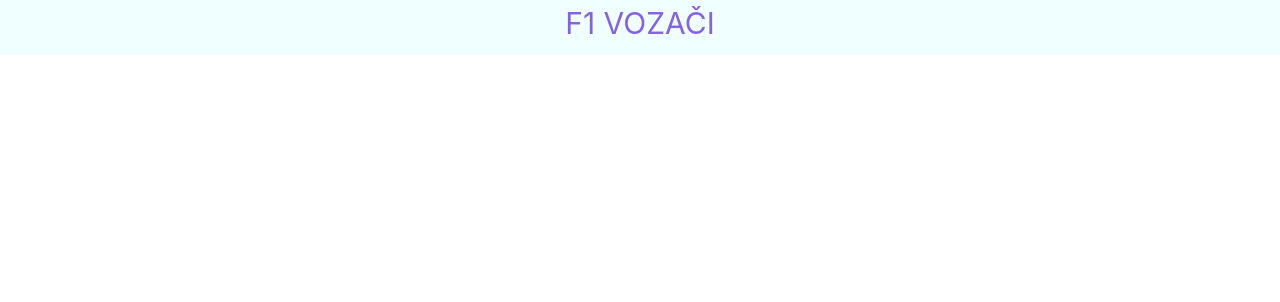
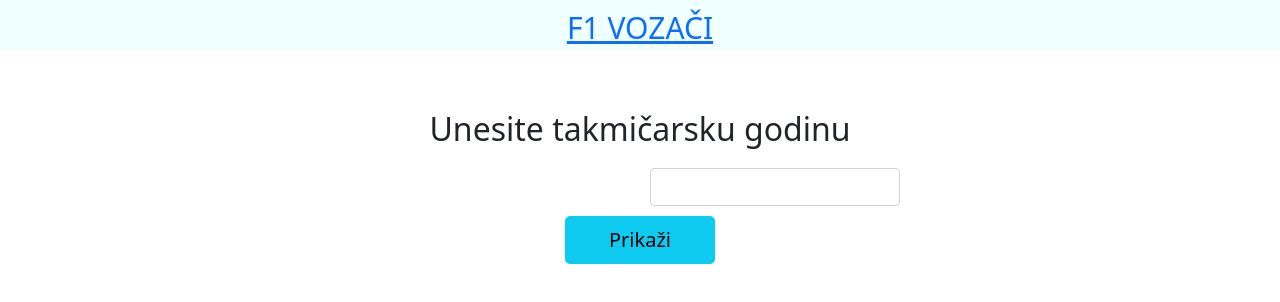
Before and after one commit to lukaradojevic/VozaciReact, a React (Create React App) app: page / in a window 1280 px wide. Shown: the top 302 px of the page. Built offline with nearby package versions, Linux system fonts and the light colour scheme.

Commit message:
Implementiran izgled stranice VozaciHome, useState() React Hook

```diff
--- a/package.json
+++ b/package.json
@@ -6,6 +6,7 @@
     "@testing-library/jest-dom": "^5.16.4",
     "@testing-library/react": "^13.3.0",
     "@testing-library/user-event": "^13.5.0",
+    "bootstrap": "^5.1.3",
     "react": "^18.2.0",
     "react-dom": "^18.2.0",
     "react-router-dom": "^6.3.0",
--- a/src/App.css
+++ b/src/App.css
@@ -48,3 +48,18 @@ a {
   text-decoration: none;
   color: #8461ec;
 }
+
+#nas-takm-godine{
+  margin-top: 60px;
+}
+
+#unos-takm-godine{
+  margin-top: 20px;
+  width: 250px;
+  margin-left: 650px;
+}
+
+#btnprikazi{
+  width: 150px;
+  margin-top: 10px;
+}
--- a/src/index.js
+++ b/src/index.js
@@ -3,6 +3,8 @@ import ReactDOM from 'react-dom/client';
 import './index.css';
 import App from './App';
 import reportWebVitals from './reportWebVitals';
+import 'bootstrap/dist/css/bootstrap.css';
+
 
 const root = ReactDOM.createRoot(document.getElementById('root'));
 root.render(
--- a/src/strane/VozaciHome.js
+++ b/src/strane/VozaciHome.js
@@ -1,10 +1,22 @@
 import NavBar from "../komponente/NavBar";
+import {useState} from 'react'
 
 function VozaciHome(){
+
+    const [godina, setGodina] = useState('');
+
+    function postaviGodinu(e){
+        setGodina(e.target.value);
+    }
+
     return (
         <div>
 
             <NavBar />
+
+            <h2 id="nas-takm-godine">Unesite takmičarsku godinu</h2>
+            <input type="text" className="form-control" id="unos-takm-godine" onChange={postaviGodinu} value={godina} />
+            <button type="button" className="btn btn-info btn-lg" id="btnprikazi">Prikaži</button>
 
         </div>
     )
```
Also changed, not shown: 1 other file (tests, documents, lock files or other folders).
